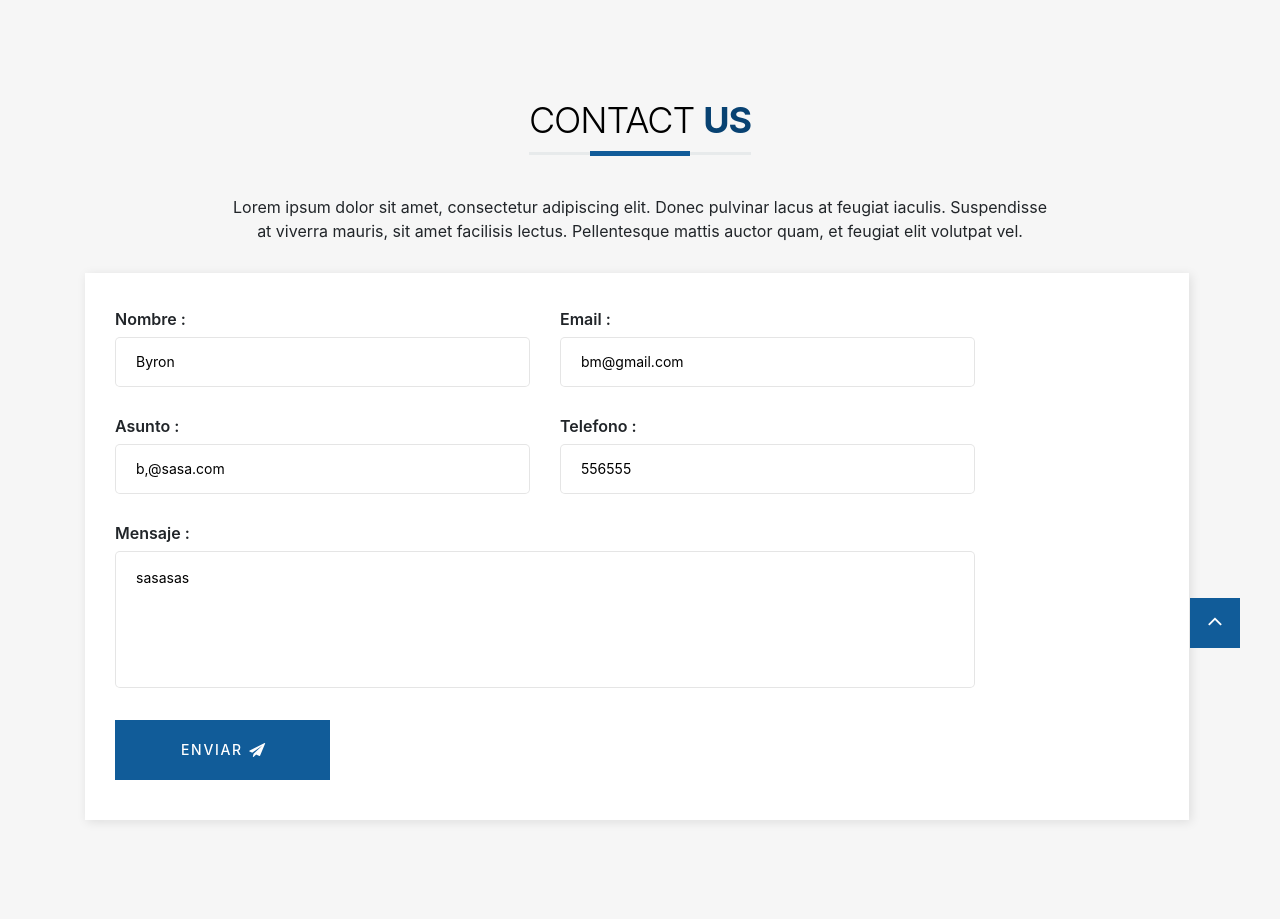
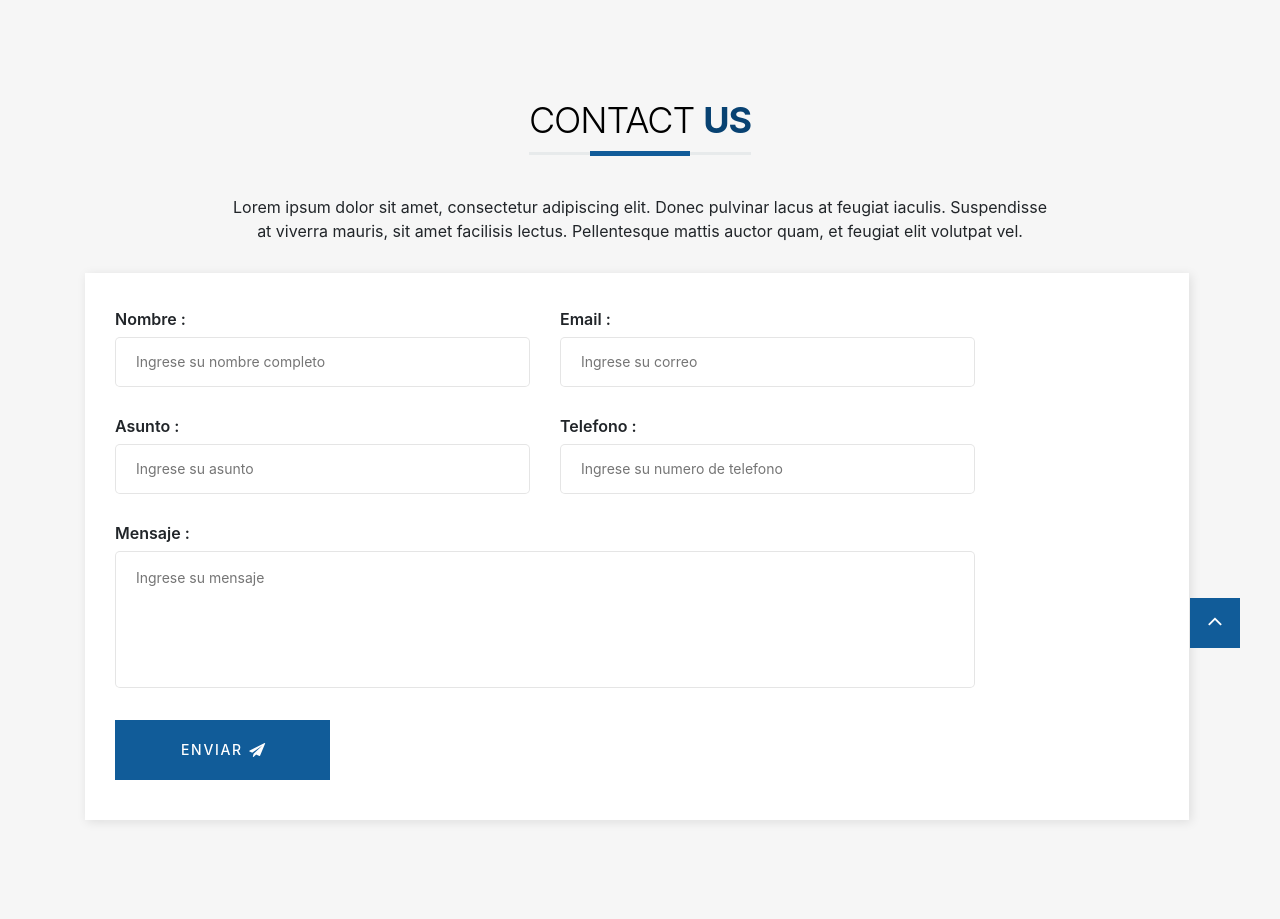
Before and after one commit to bydavid1/Tem-Moran-Landing-Page, a PHP site: page /contactanos in a window 1280 px wide. Shown: the part 212-1131 px from the top of the page. Run offline with PHP 8.4, Linux system fonts and the light colour scheme.

```diff
--- a/contactanos.php
+++ b/contactanos.php
@@ -17,31 +17,31 @@ include("layouts/header.php");
               <div class="col-lg-6">
                 <div class="form-group">
                   <label for="name">Nombre :</label>
-                  <input type="text" class="input-field" name="name" value="Byron" placeholder="Ingrese su nombre completo" required>
+                  <input type="text" class="input-field" name="name" placeholder="Ingrese su nombre completo" required>
                 </div>
               </div>
               <div class="col-lg-6">
                 <div class="form-group">
                   <label for="email">Email :</label>
-                  <input type="email" class="input-field" name="email" value="bm@gmail.com" placeholder="Ingrese su correo" required>
+                  <input type="email" class="input-field" name="email" placeholder="Ingrese su correo" required>
                 </div>
               </div>
               <div class="col-lg-6">
                 <div class="form-group">
                   <label for="subjict">Asunto :</label>
-                  <input type="text" class="input-field" name="subject" value="b,@sasa.com" placeholder="Ingrese su asunto" required>
+                  <input type="text" class="input-field" name="subject" placeholder="Ingrese su asunto" required>
                 </div>
               </div>
               <div class="col-lg-6">
                 <div class="form-group">
                   <label for="phone">Telefono :</label>
-                  <input type="text" class="input-field" name="phone" value="556555" placeholder="Ingrese su numero de telefono">
+                  <input type="text" class="input-field" name="phone" placeholder="Ingrese su numero de telefono">
                 </div>
               </div>
               <div class="col-lg-12">
                 <div class="form-group button-area">
                   <label for="message">Mensaje :</label>
-                  <textarea name="message" class="input-field textarea" placeholder="Ingrese su mensaje" required>sasasas</textarea>
+                  <textarea name="message" class="input-field textarea" placeholder="Ingrese su mensaje" required></textarea>
                 </div>
               </div>
               <div class="col-lg-12">
--- a/layouts/header.php
+++ b/layouts/header.php
@@ -5,6 +5,7 @@
   <meta charset="UTF-8">
   <meta name="viewport" content="width=device-width, initial-scale=1.0">
   <title>Home</title>
+  <link rel="shortcut icon" type="image/png" href="favicon-32x32.png"/>
   <link rel="stylesheet" href="css/style.css">
   <link rel="stylesheet" href="css/bootstrap.css">
   <link rel="stylesheet" href="css/custom.css">
```
Also changed, not shown: index.php (+4 -4 lines), sendmail.php (+3 -6 lines), favicon-32x32.png (added).
